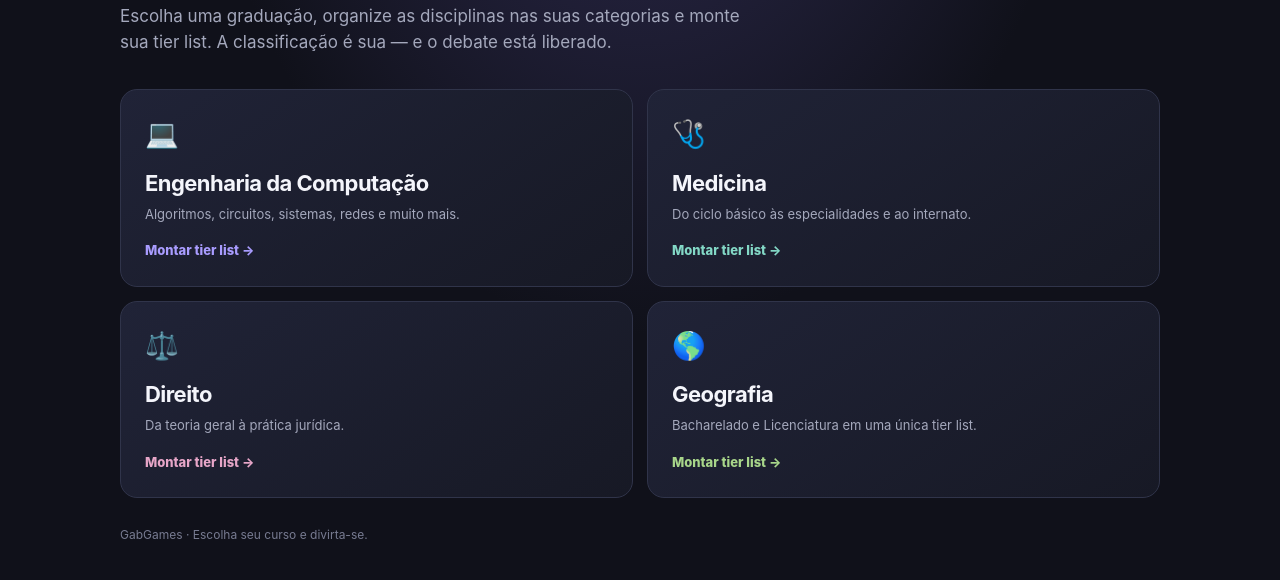
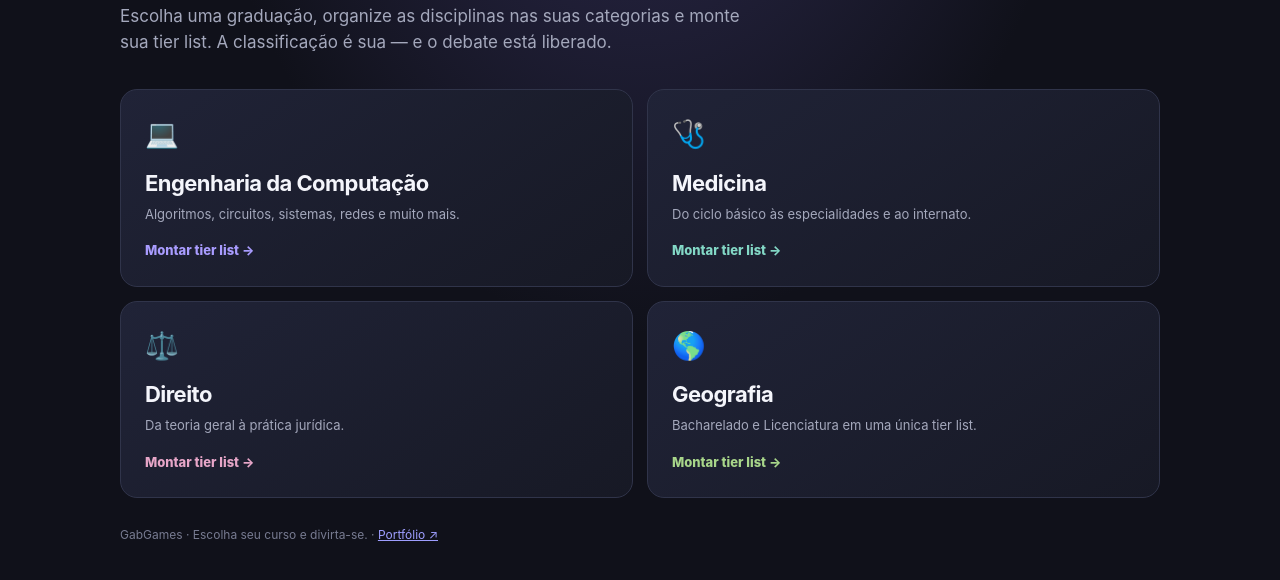
Before and after one commit to iamdatagabs/gabgames, a plain HTML site: page index.html in a window 1280 px wide. Shown: the part 252-832 px from the top of the page. Drawn offline with Linux system fonts and the light colour scheme.

Commit message:
Add portfolio navigation to project homepage

```diff
--- a/index.html
+++ b/index.html
@@ -21,5 +21,5 @@ footer{margin-top:28px;color:#777b91;font-size:12px}
 <a class="course" href="./medicina/" style="--course-accent:#83d8c6"><span class="emoji">🩺</span><h2>Medicina</h2><p>Do ciclo básico às especialidades e ao internato.</p><span class="go">Montar tier list →</span></a>
 <a class="course" href="./direito/" style="--course-accent:#e7a6c8"><span class="emoji">⚖️</span><h2>Direito</h2><p>Da teoria geral à prática jurídica.</p><span class="go">Montar tier list →</span></a>
 <a class="course" href="./geografia/" style="--course-accent:#a8d68a"><span class="emoji">🌎</span><h2>Geografia</h2><p>Bacharelado e Licenciatura em uma única tier list.</p><span class="go">Montar tier list →</span></a>
-</section><footer>GabGames · Escolha seu curso e divirta-se.</footer>
+</section><footer>GabGames · Escolha seu curso e divirta-se. · <a href="https://iamdatagabs.github.io/iamdatagabs/portfolio/">Portfólio ↗</a></footer>
 </main></body></html>
```
